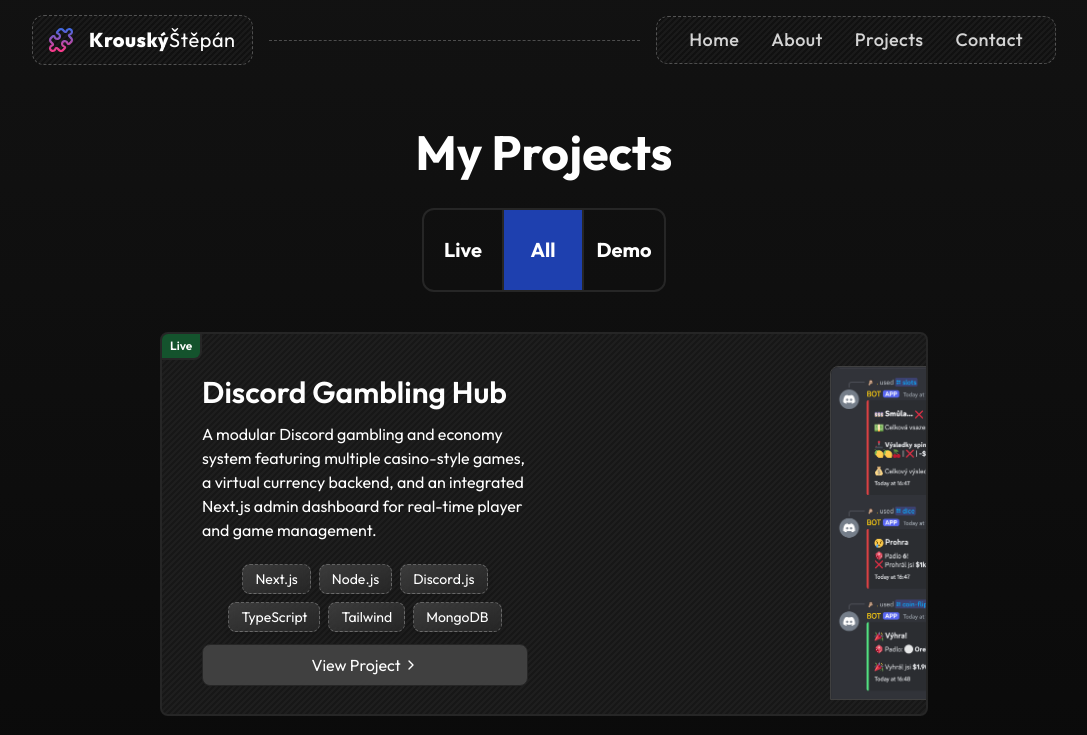
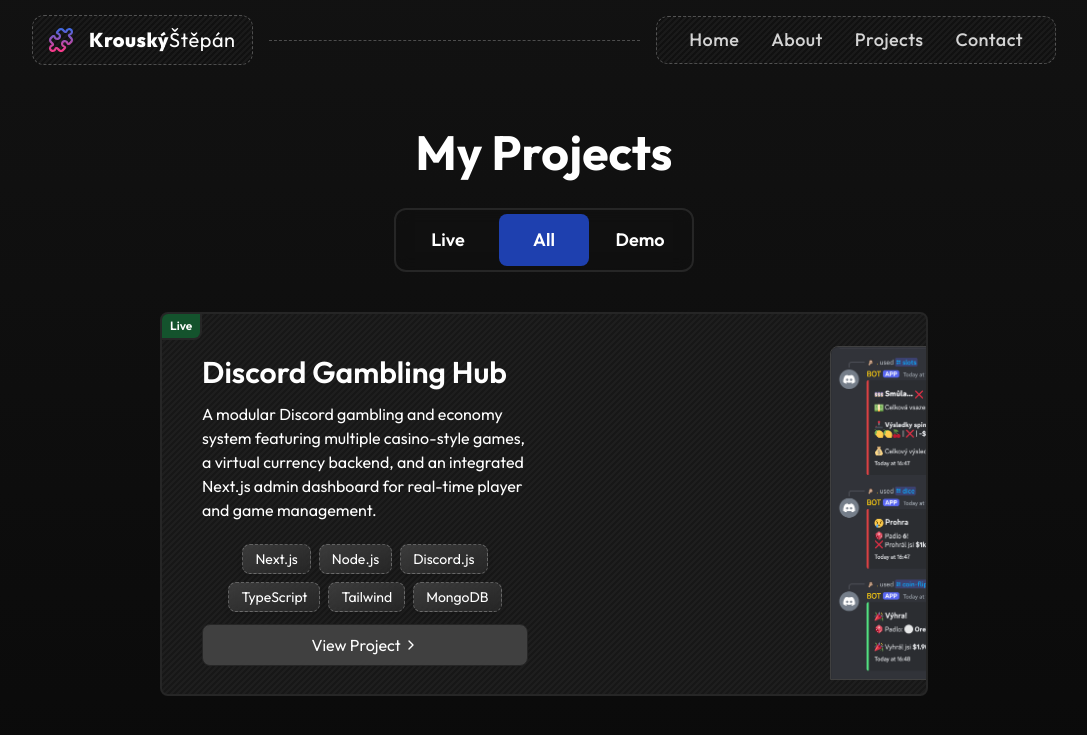
Before and after one commit to krouskystepan/portfolio, a Next.js app: page /projects in a window 1280 px wide. Shown: the top 735 px of the page, without its empty margins (96-1183 px from the left). Built offline with nearby package versions, Linux system fonts and the light colour scheme.

Commit message:
enhance the project switcher

```diff
--- a/app/projects/page.tsx
+++ b/app/projects/page.tsx
@@ -28,26 +28,27 @@ const Projects = () => {
         </h2>
 
         <div className="mb-6 flex justify-center sm:mb-10">
-          <div className="relative flex overflow-hidden rounded-xl border-2 border-neutral-800">
+          <div className="relative flex overflow-hidden rounded-xl border-2 border-neutral-800 p-1 backdrop-blur">
             <motion.div
-              layoutId="highlight"
-              className={`absolute inset-y-0 ${getAvailabilityDetails(filter).className}`}
+              layoutId="availability-highlight"
+              className={`absolute inset-y-1 rounded-lg ${getAvailabilityDetails(filter).className}`}
               style={{
-                width: `${100 / ORDER.length}%`,
-                left: `${ORDER.indexOf(filter) * (100 / ORDER.length)}%`,
+                width: `calc(${100 / ORDER.length}% - 0.5rem)`,
+                left: `calc(${ORDER.indexOf(filter) * (100 / ORDER.length)}% + 0.25rem)`,
               }}
               transition={{
+                backgroundColor: { delay: 0.08 },
                 type: 'spring',
                 stiffness: 300,
-                damping: 30,
+                damping: 25,
               }}
             />
 
-            {ORDER.map((item, index) => (
+            {ORDER.map((item) => (
               <button
                 key={item}
                 onClick={() => setFilter(item)}
-                className={`relative z-10 flex size-8 items-center justify-center bg-transparent p-8 text-base font-bold transition sm:size-20 sm:text-xl ${getAvailabilityDetails(item).label === 'Unknown' ? 'hover:bg-neutral-800/30' : ''} ${index !== ORDER.length - 1 ? 'border-r-2 border-neutral-800' : ''}`}
+                className="relative z-10 flex w-24 items-center justify-center rounded-lg px-5 py-2 text-sm font-semibold transition sm:px-8 sm:py-3 sm:text-lg"
               >
                 {item === 'all'
                   ? getAvailabilityDetails('all').label
```
